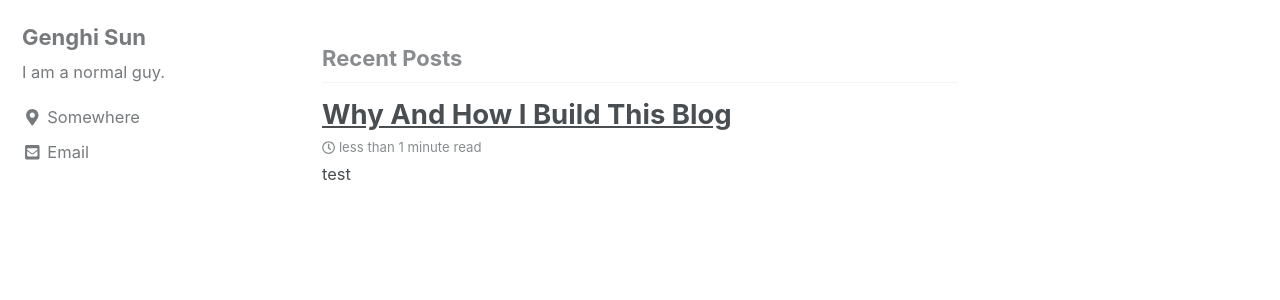
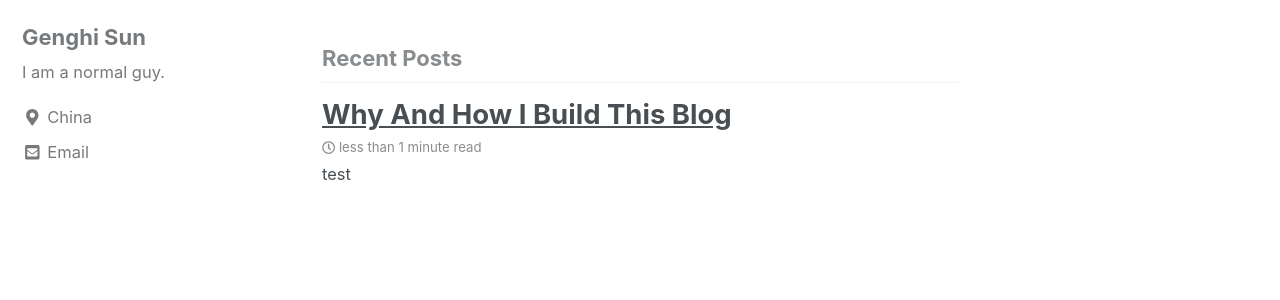
Before and after one commit to genghisun/genghisun.github.io, a Jekyll site: the page built from index.html, in a window 1280 px wide. Shown: the part 130-430 px from the top of the page. Built offline with Jekyll 4.4.1, drawn with Linux system fonts in a browser that asks for light colours; nearby versions of some CDN libraries; the list of posts is cut into pages by our own code.

Commit message:
enable reCaptcha & change location to china

```diff
--- a/_config.yml
+++ b/_config.yml
@@ -54,8 +54,8 @@ staticman:
       options:
         format           : # "iso8601" (default), "timestamp-seconds", "timestamp-milliseconds"
 reCaptcha:
-  siteKey                : # "6Ledz2cUAAAAAENmwglJW-uMRV5BQVjukMqj0TUX"
-  secret                 : # "wV7X1oreGJplFG5TpdU2ALmB7+gMiX1mC623MVrv+KUPX2jMaQsJlKE4KAPhYRleiDX5z6INsUZBvIJhm3CPtBSC/cXcU0Hs/WcUyGAR2f2ldleWya0Wbtl56BgEpglV3fYolGL2qiSwAY5H5ZddoU8zmT+2ZG6SDkBRCZDAffI="
+  siteKey                : "6Ledz2cUAAAAAENmwglJW-uMRV5BQVjukMqj0TUX"
+  secret                 : "wV7X1oreGJplFG5TpdU2ALmB7+gMiX1mC623MVrv+KUPX2jMaQsJlKE4KAPhYRleiDX5z6INsUZBvIJhm3CPtBSC/cXcU0Hs/WcUyGAR2f2ldleWya0Wbtl56BgEpglV3fYolGL2qiSwAY5H5ZddoU8zmT+2ZG6SDkBRCZDAffI="
 atom_feed:
   path                   : # blank (default) uses feed.xml
 search                   : # true, false (default)
@@ -103,7 +103,7 @@ author:
   name             : "Genghi Sun"
   avatar           : # path of avatar image, e.g. "/assets/images/bio-photo.jpg"
   bio              : "I am a normal guy."
-  location         : "Somewhere"
+  location         : "China"
   email            : "genghisun@gmail.com"
   uri              :
   home             : # null (default), "absolute or relative url to link to author home"
```
